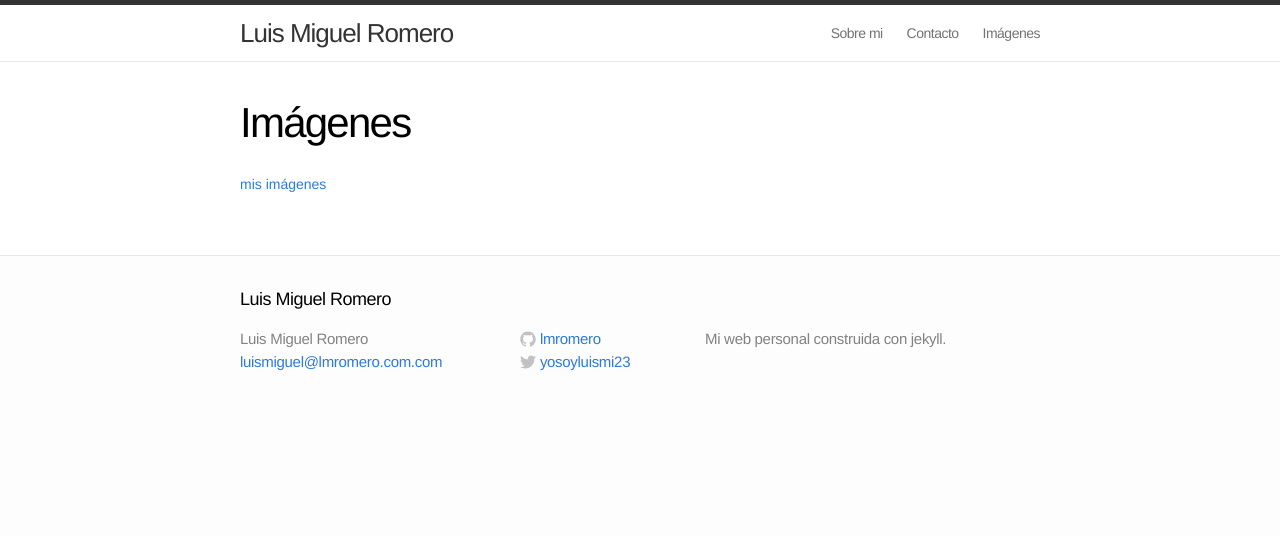
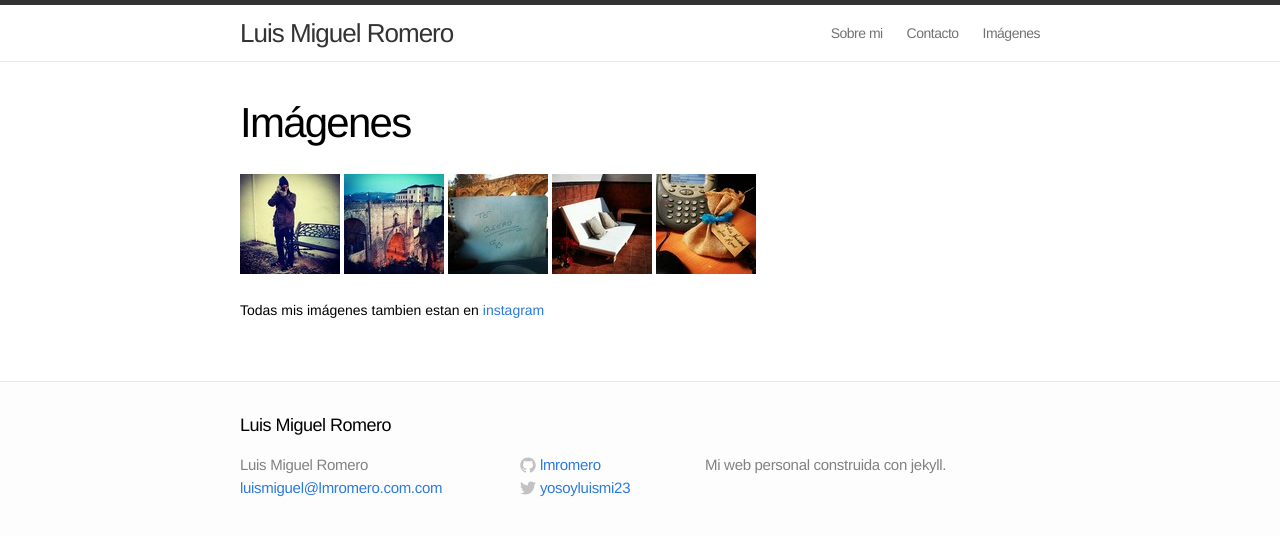
Before and after one commit to lmromero/lmromero.github.io, a Jekyll site: the page built from imagenes.md, in a window 1280 px wide. Shown: the top 536 px of the page. Built offline with Jekyll 4.4.1, drawn with Linux system fonts in a browser that asks for light colours.

Commit message:
23032015 Añadimos imagenes

```diff
--- a/imagenes.md
+++ b/imagenes.md
@@ -3,4 +3,12 @@ layout: page
 title: Imágenes
 permalink: /imagenes/
 ---
-[mis imágenes](https://instagram.com/romeromadejon/)
+
+
+[![yo]({{ site.url}}/images/yo.jpg)]({{ site.url}}/images/original/yo.jpg)
+[![Ronda]({{ site.url}}/images/ronda.jpg)]({{ site.url}}/images/original/ronda.jpg)
+[![tequiero]({{ site.url}}/images/tequiero.jpg)]({{ site.url}}/images/original/tequiero.jpg)
+[![terraza]({{ site.url}}/images/terraza.jpg)]({{ site.url}}/images/original/terraza.jpg)
+[![phone]({{ site.url}}/images/phone.jpg)]({{ site.url}}/images/original/phone.jpg)
+
+Todas mis imágenes tambien estan en [instagram](https://instagram.com/romeromadejon/)
```
Also changed, not shown: images/original/phone.jpg (added), images/original/ronda.jpg (added), images/original/tequiero.jpg (added), images/original/terraza.jpg (added), images/original/yo.jpg (added), images/phone.jpg (added), images/ronda.jpg (added), images/tequiero.jpg (added), images/terraza.jpg (added), images/yo.jpg (added), 1 other file.
